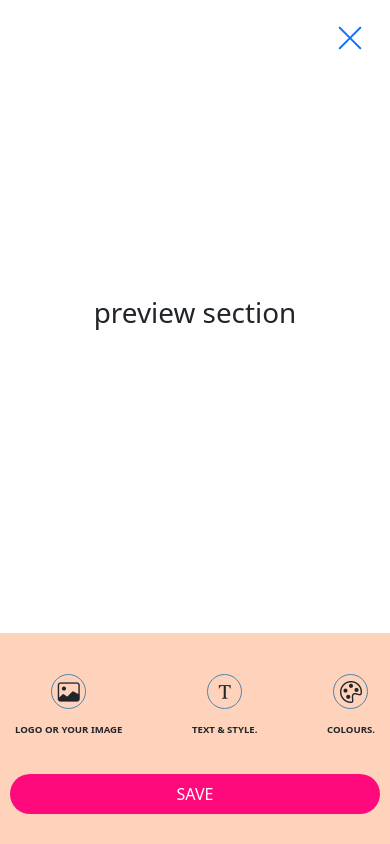
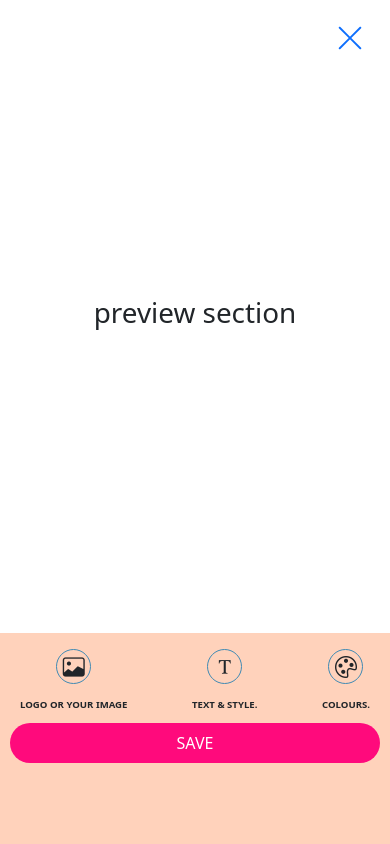
Before and after one commit to mamila2996/bmtirkasso-personalisation-page, a plain HTML site: page personalisation.html in a window 390 px wide. Drawn offline with nearby package versions, Linux system fonts and the light colour scheme; a web font is replaced by a local one.

Commit message:
checkuo 100vh

```diff
--- a/personalisation.css
+++ b/personalisation.css
@@ -452,9 +452,11 @@ font-family: 'Lora', serif;
   }
   .main-section {
     display: flex;
-    justify-content: space-evenly;
+    justify-content: flex-start;
     align-items: center;
     height: 25vh;
+    margin: 0;
+    padding: 0 10px;
   }
   .image-input-and-buttons{
     height: 25vh;
@@ -470,15 +472,18 @@ font-family: 'Lora', serif;
     justify-content: space-between;
     flex-direction: row;
     width: 100%;
+    height: 85px;
+    margin: 0;
+    margin-bottom: 5px;
+    padding: 0;
   }
   /* image and logo */
   .image-and-logo {
     display: flex;
-    justify-content: start;
+    justify-content: flex-start;
     align-items: center;
     flex-direction: column;
-    height: 80px;
-    margin: 5px;
+    height: 100%;
     border: none;
   }
   .image-and-logo .font-icon {
@@ -493,12 +498,11 @@ font-family: 'Lora', serif;
   /* text and style */
   .text-and-style {
     display: flex;
-    justify-content: start;
+    justify-content: flex-start;
     align-items: center;
     flex-direction: column;
-    height: 80px;
+    height: 100%;
     border: none;
-    margin: 5px;
   }
   .text-and-style .font-icon {
     margin: 0px;
@@ -515,9 +519,8 @@ font-family: 'Lora', serif;
     justify-content: flex-start;
     align-items: center;
     flex-direction: column;
-    height: 80px;
+    height: 100%;
     border: none;
-    margin: 5px;
   }
   .colors .font-icon {
     margin: 0px;
```
